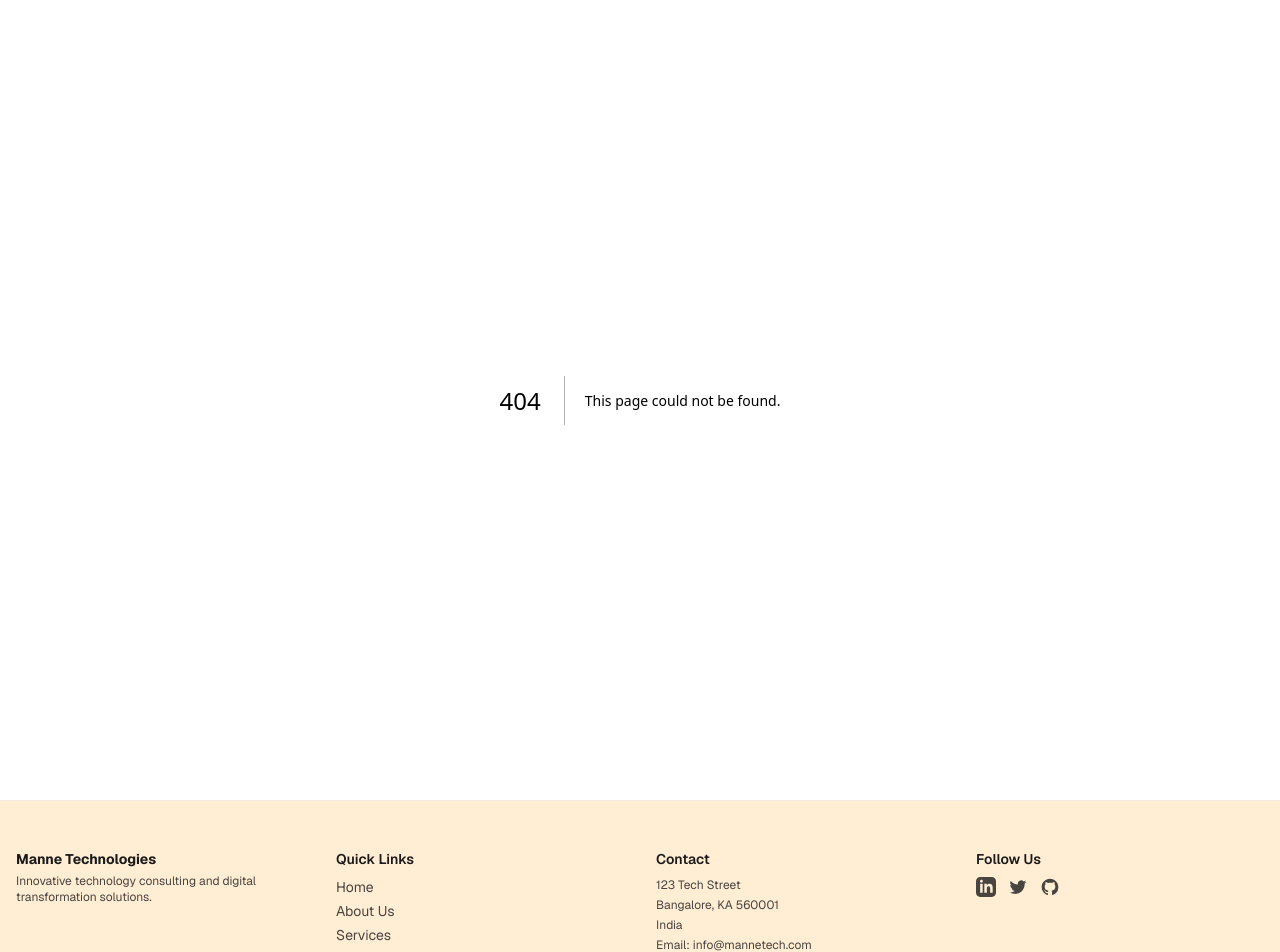
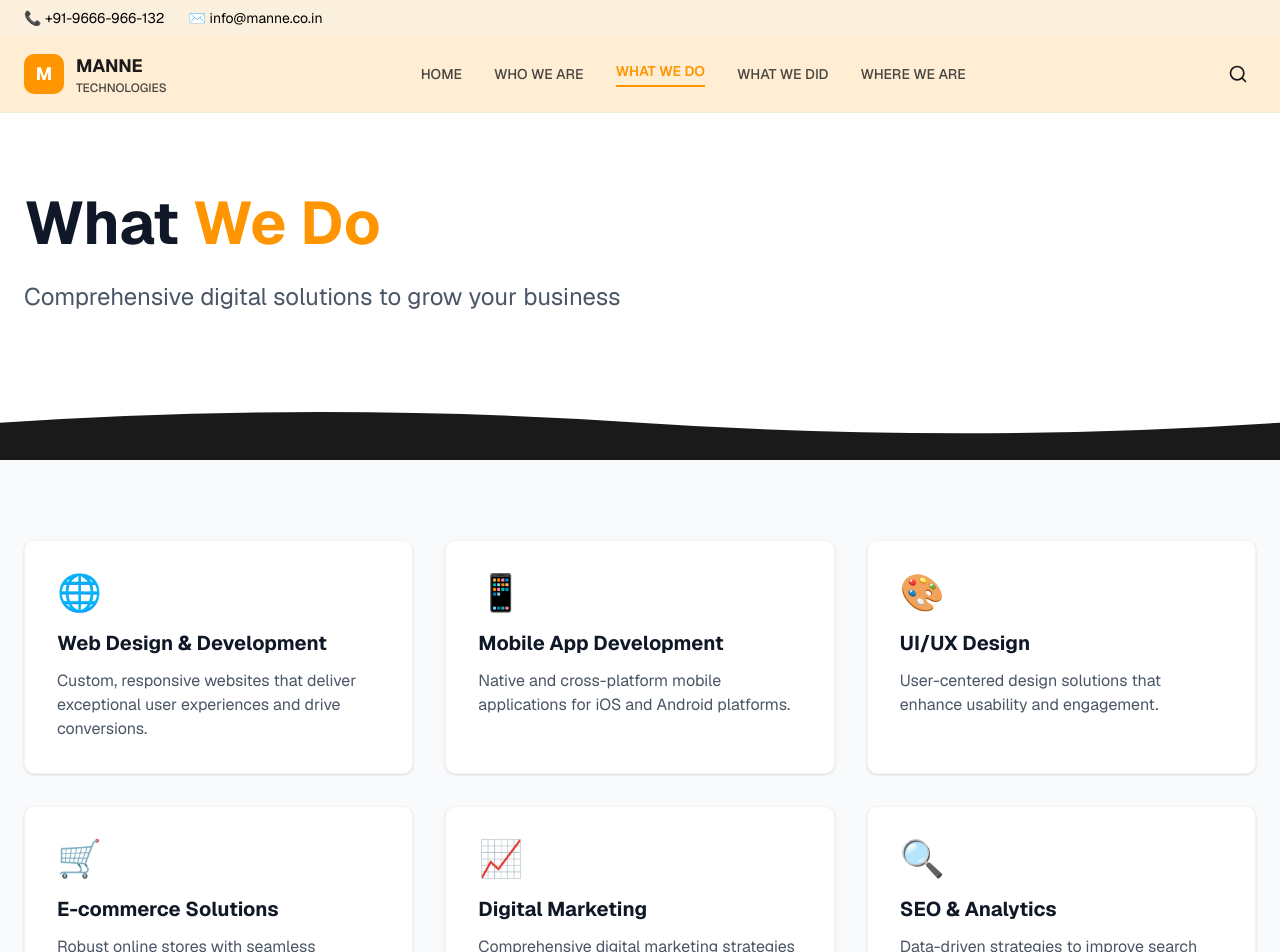
Before and after one commit to VarshiniOriganti/Manne-Technology-website-, a Next.js app: page /what-we-do in a window 1280 px wide. Before the commit this address had no page. Shown: the top 952 px of the page. Built offline with nearby package versions, Linux system fonts and the light colour scheme.

Commit message:
added pages

```diff
--- /dev/null
+++ b/app/what-we-do/page.tsx
@@ -0,0 +1,79 @@
+"use client"
+
+import { Header } from "@/components/header"
+import { ScrollReveal } from "@/components/scroll-reveal"
+import { WaveDivider } from "@/components/wave-divider"
+
+export default function WhatWeDo() {
+  const services = [
+    {
+      title: "Web Design & Development",
+      description: "Custom, responsive websites that deliver exceptional user experiences and drive conversions.",
+      icon: "🌐"
+    },
+    {
+      title: "Mobile App Development",
+      description: "Native and cross-platform mobile applications for iOS and Android platforms.",
+      icon: "📱"
+    },
+    {
+      title: "UI/UX Design",
+      description: "User-centered design solutions that enhance usability and engagement.",
+      icon: "🎨"
+    },
+    {
+      title: "E-commerce Solutions",
+      description: "Robust online stores with seamless checkout experiences.",
+      icon: "🛒"
+    },
+    {
+      title: "Digital Marketing",
+      description: "Comprehensive digital marketing strategies to grow your online presence.",
+      icon: "📈"
+    },
+    {
+      title: "SEO & Analytics",
+      description: "Data-driven strategies to improve search rankings and drive organic traffic.",
+      icon: "🔍"
+    }
+  ]
+
+  return (
+    <>
+      <Header />
+
+      <section className="bg-white pt-20 pb-20">
+        <div className="max-w-7xl mx-auto px-6">
+          <ScrollReveal>
+            <h1 className="text-5xl md:text-6xl font-bold text-gray-900 mb-6">
+              What <span className="text-accent">We Do</span>
+            </h1>
+            <p className="text-2xl text-gray-600 max-w-3xl leading-relaxed">
+              Comprehensive digital solutions to grow your business
+            </p>
+          </ScrollReveal>
+        </div>
+      </section>
+
+      <div className="relative z-30">
+        <WaveDivider />
+      </div>
+
+      <section className="bg-gray-50 py-20">
+        <div className="max-w-7xl mx-auto px-6">
+          <div className="grid grid-cols-1 md:grid-cols-2 lg:grid-cols-3 gap-8">
+            {services.map((service, index) => (
+              <ScrollReveal key={index} delay={index * 100}>
+                <div className="bg-white p-8 rounded-lg shadow-sm border border-gray-100 h-full hover:shadow-md transition-shadow">
+                  <div className="text-4xl mb-4">{service.icon}</div>
+                  <h3 className="text-xl font-bold mb-3 text-gray-900">{service.title}</h3>
+                  <p className="text-gray-600">{service.description}</p>
+                </div>
+              </ScrollReveal>
+            ))}
+          </div>
+        </div>
+      </section>
+    </>
+  )
+}
--- /dev/null
+++ b/app/where-we-are/page.tsx
@@ -0,0 +1,92 @@
+"use client"
+
+import { Header } from "@/components/header"
+import { ScrollReveal } from "@/components/scroll-reveal"
+import { WaveDivider } from "@/components/wave-divider"
+import { MapPin, Mail, Phone, Clock } from "lucide-react"
+
+export default function WhereWeAre() {
+  const contactInfo = [
+    {
+      icon: <MapPin className="w-6 h-6 text-accent" />,
+      title: "Our Location",
+      description: "123 Tech Park, HITEC City, Hyderabad, Telangana 500081, India"
+    },
+    {
+      icon: <Mail className="w-6 h-6 text-accent" />,
+      title: "Email Us",
+      description: "info@manne.co.in"
+    },
+    {
+      icon: <Phone className="w-6 h-6 text-accent" />,
+      title: "Call Us",
+      description: "+91 9666 966 132"
+    },
+    {
+      icon: <Clock className="w-6 h-6 text-accent" />,
+      title: "Working Hours",
+      description: "Mon - Fri: 9:00 AM - 6:00 PM\nSat: 10:00 AM - 4:00 PM"
+    }
+  ]
+
+  return (
+    <>
+      <Header />
+
+      <section className="bg-white pt-20 pb-20">
+        <div className="max-w-7xl mx-auto px-6">
+          <ScrollReveal>
+            <h1 className="text-5xl md:text-6xl font-bold text-gray-900 mb-6">
+              Where <span className="text-accent">We Are</span>
+            </h1>
+            <p className="text-2xl text-gray-600 max-w-3xl leading-relaxed">
+              Get in touch with our team
+            </p>
+          </ScrollReveal>
+        </div>
+      </section>
+
+      <div className="relative z-30">
+        <WaveDivider />
+      </div>
+
+      <section className="py-20 bg-gray-50">
+        <div className="max-w-7xl mx-auto px-6">
+          <div className="grid grid-cols-1 md:grid-cols-2 gap-12">
+            <div>
+              <h2 className="text-3xl font-bold mb-8 text-gray-900">Our Office</h2>
+              <div className="space-y-6">
+                {contactInfo.map((item, index) => (
+                  <ScrollReveal key={index} delay={index * 100}>
+                    <div className="flex items-start space-x-4">
+                      <div className="mt-1">{item.icon}</div>
+                      <div>
+                        <h3 className="text-lg font-semibold text-gray-900">{item.title}</h3>
+                        <p className="text-gray-600 whitespace-pre-line">{item.description}</p>
+                      </div>
+                    </div>
+                  </ScrollReveal>
+                ))}
+              </div>
+            </div>
+
+            <div className="bg-white p-6 rounded-lg shadow-sm border border-gray-100">
+              <h3 className="text-xl font-bold mb-6 text-gray-900">Find Us on Map</h3>
+              <div className="aspect-w-16 aspect-h-9 rounded-lg overflow-hidden">
+                <iframe
+                  src="https://www.google.com/maps/embed?pb=!1m18!1m12!1m3!1d3806.1893951972047!2d78.36787431487691!3d17.44772108803793!2m3!1f0!2f0!3f0!3m2!1i1024!2i768!4f13.1!3m3!1m2!1s0x3bcb93dc8c5d69df%3A0x19630804d2d8a3a2!2sHITEC%20City%2C%20Hyderabad%2C%20Telangana%20500081!5e0!3m2!1sen!2sin!4v1620000000000!5m2!1sen!2sin"
+                  width="100%"
+                  height="400"
+                  style={{ border: 0 }}
+                  allowFullScreen
+                  loading="lazy"
+                  className="rounded-lg"
+                ></iframe>
+              </div>
+            </div>
+          </div>
+        </div>
+      </section>
+    </>
+  )
+}
--- a/components/header.tsx
+++ b/components/header.tsx
@@ -12,10 +12,11 @@ export function Header() {
   const isActive = (path: string) => pathname === path
 
   const navItems = [
+    { label: "HOME", href: "/" },
     { label: "WHO WE ARE", href: "/who-we-are" },
     { label: "WHAT WE DO", href: "/what-we-do" },
     { label: "WHAT WE DID", href: "/what-we-did" },
-    { label: "WHERE WE ARE", href: "/where-we-are" },
+    { label: "WHERE WE ARE", href: "/where-we-are" }
   ]
 
   return (
```
